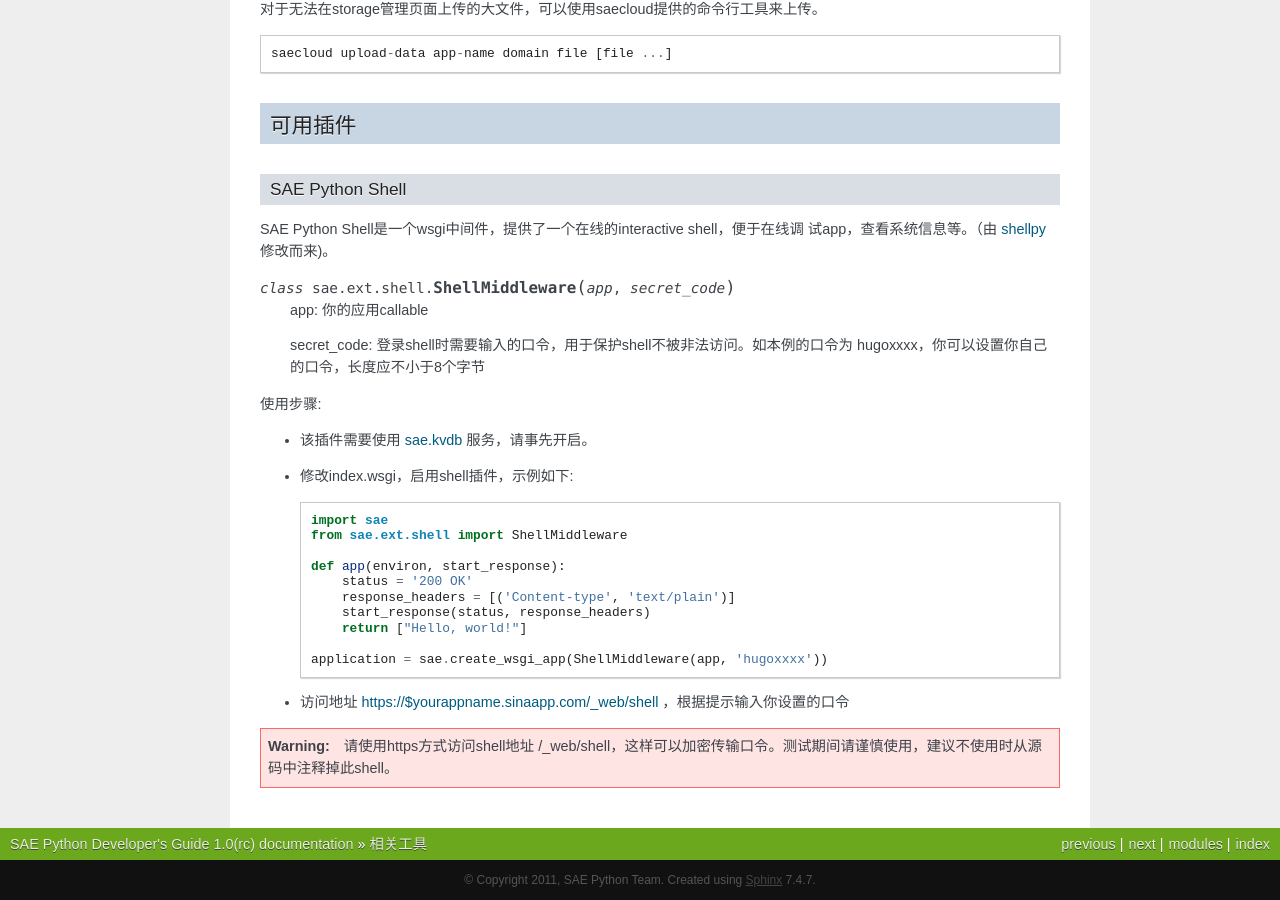
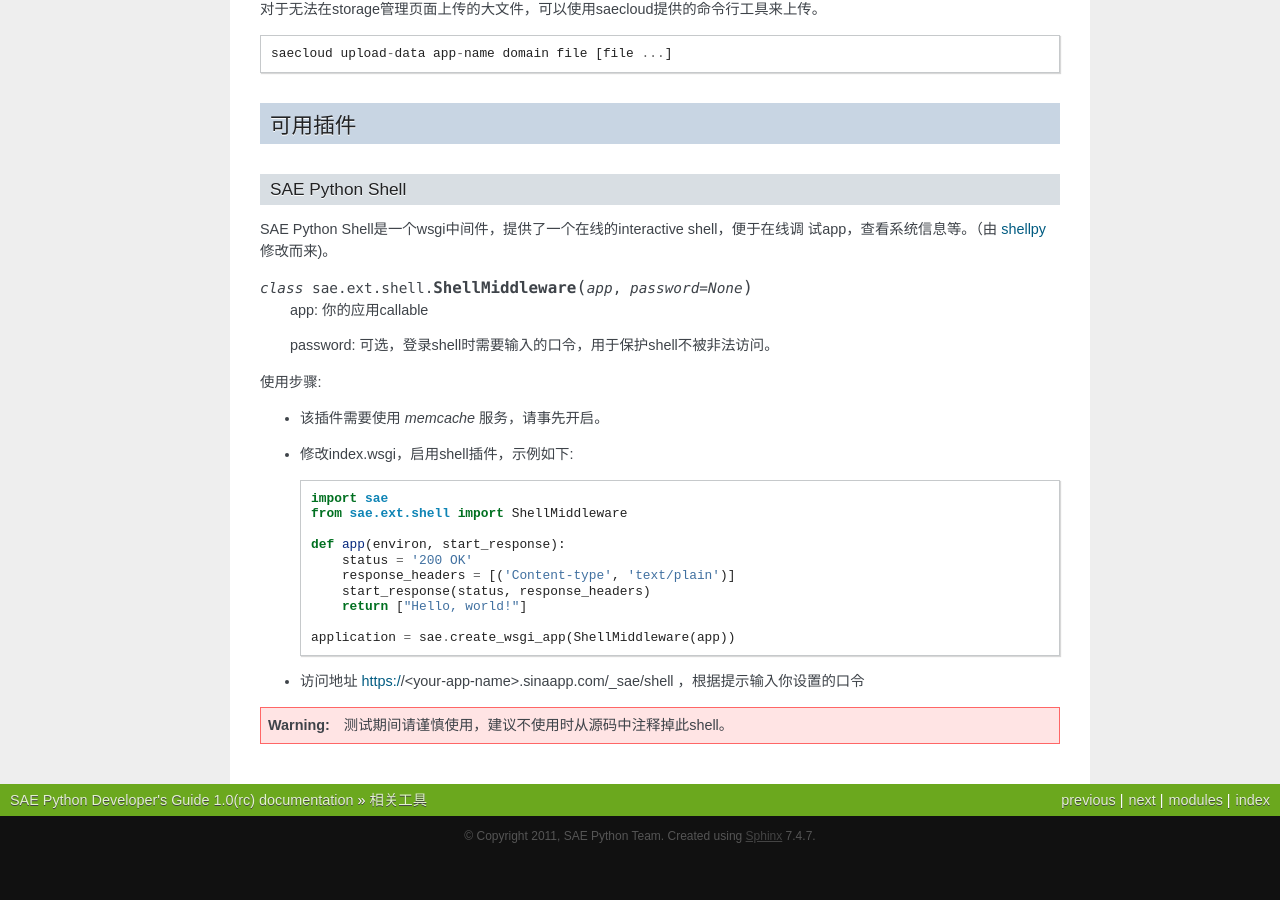
Before and after one commit to sinacloud/sae-python-dev-guide, a Sphinx documentation site: the page built from docs/tools.rst, in a window 1280 px wide and 900 px high, scrolled down 3769 px. Built offline with Sphinx 7.4.7, drawn with Linux system fonts in a browser that asks for light colours; after the commit the page ends 4625 px from its top, so only the background shows below that.

Commit message:
Update sae.ext.shell doc

```diff
--- a/docs/tools.rst
+++ b/docs/tools.rst
@@ -210,19 +210,17 @@
 .. _shellpy: http://code.google.com/p/google-app-engine-samples/source/browse/trunk/shell/shell.py
 
 
-..  py:class:: ShellMiddleware(app, secret_code)
+..  py:class:: ShellMiddleware(app, password=None)
     :module: sae.ext.shell
 
     app: 你的应用callable
 
-    secret_code: 登录shell时需要输入的口令，用于保护shell不被非法访问。如本例的口令为 hugoxxxx，你可以设置你自己的口令，长度应不小于8个字节
+    password: 可选，登录shell时需要输入的口令，用于保护shell不被非法访问。
 
 
 使用步骤:
 
-- 该插件需要使用 sae.kvdb_ 服务，请事先开启。
-
-.. _sae.kvdb: http://appstack.sinaapp.com/static/doc/release/testing/service.html#id9
+- 该插件需要使用 `memcache` 服务，请事先开启。
 
 - 修改index.wsgi，启用shell插件，示例如下::
 
@@ -235,10 +233,10 @@
         start_response(status, response_headers)
         return ["Hello, world!"]
 
-    application = sae.create_wsgi_app(ShellMiddleware(app, 'hugoxxxx'))
+    application = sae.create_wsgi_app(ShellMiddleware(app))
 
-- 访问地址 https://$yourappname.sinaapp.com/_web/shell ，根据提示输入你设置的口令
+- 访问地址 https://<your-app-name>.sinaapp.com/_sae/shell ，根据提示输入你设置的口令
 
 ..  warning::
 
-    请使用https方式访问shell地址 /_web/shell，这样可以加密传输口令。测试期间请谨慎使用，建议不使用时从源码中注释掉此shell。
+    测试期间请谨慎使用，建议不使用时从源码中注释掉此shell。
```
